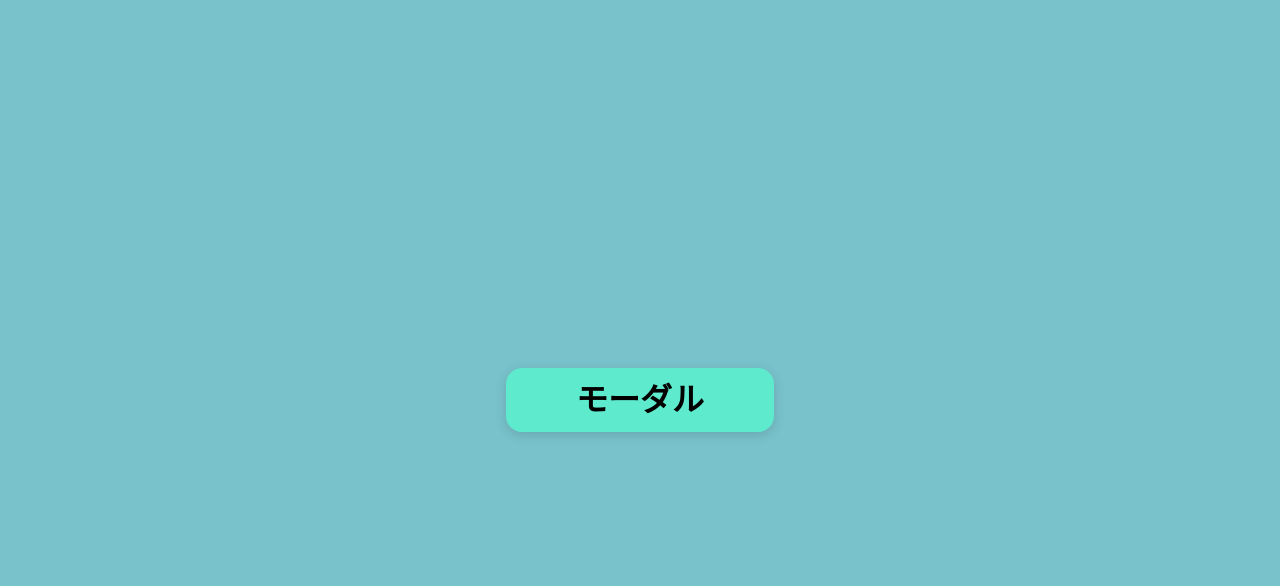
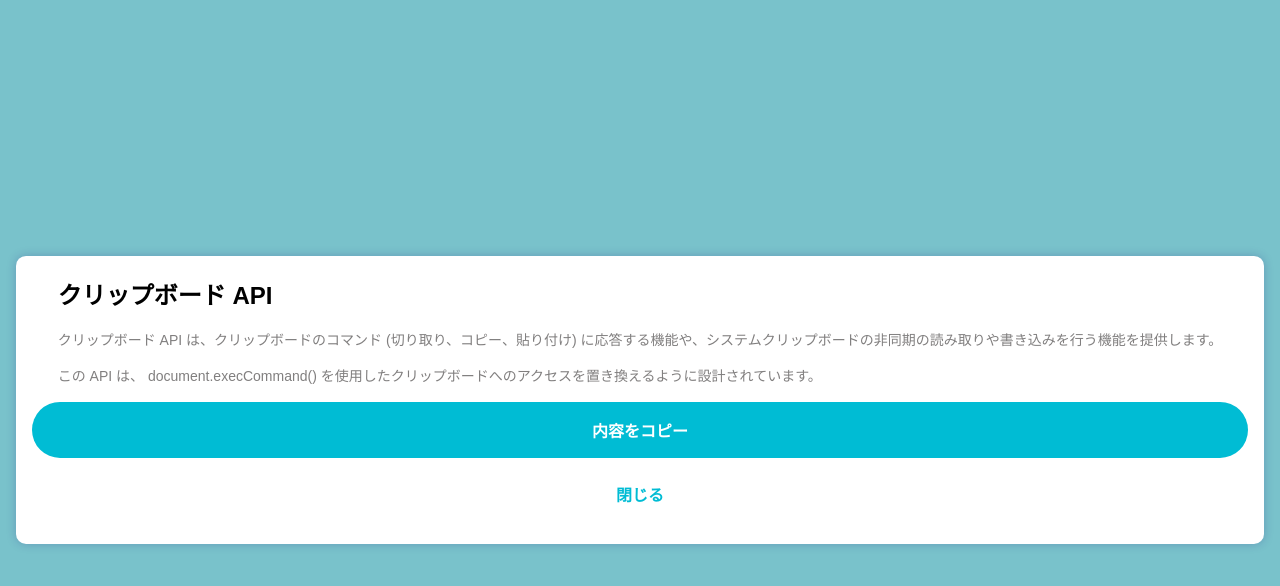
Before and after one commit to kim1536/vanillaJs-mobile-modal, a plain HTML site: page index.html in a window 1280 px wide. Both pictures are taken after a click on the button "モーダル". Drawn offline with nearby package versions, Linux system fonts and the light colour scheme; files whose address does not match are found by name; a web font is replaced by a local one.

Commit message:
モーダル表示機能とUI追加

```diff
--- /dev/null
+++ b/css/modal.css
@@ -0,0 +1,82 @@
+.modal-conrainer {
+  display: none;
+  position: fixed;
+  top: 50%;
+  left: 50%;
+  transform: translate(-50%, -50%);
+  width: 100%;
+  z-index: 2;
+}
+
+.modal-contents {
+  display: flex;
+  flex-direction: column;
+  justify-content: center;
+  align-items: center;
+  margin-left: 1rem;
+  margin-right: 1rem;
+  padding: 1.38rem 1rem;
+  text-align: center;
+  background-color: #fff;
+  border-radius: 10px;
+  box-shadow: 0px 0px 10px rgba(38, 36, 131, 0.25);
+  gap: 1rem;
+}
+
+.text-bord {
+  display: flex;
+  flex-direction: column;
+  gap: 1rem;
+}
+
+.title {
+  font-family: 'BIZ UDPGothic', sans-serif;;
+  font-size: 24px;
+  font-weight: 700;
+  line-height: 36px;
+  letter-spacing: 0em;
+  text-align: left;
+}
+
+.text {
+  font-family: 'BIZ UDPGothic', sans-serif;;
+  font-size: 14px;
+  font-weight: 400;
+  line-height: 20px;
+  letter-spacing: 0em;
+  text-align: left;
+  color: #817F7F;
+}
+
+.modal-btn-contents {
+  width: 100%;
+  display: flex;
+  flex-direction: column;
+  gap: 0.5rem
+}
+
+.copy-btn {
+  font-family: 'Inter', sans-serif;;
+  padding: 16px 32px 16px 32px;
+  border-radius: 100px;
+  border: 0;
+  background-color: #00BCD4;
+  color: #fff;
+  width: 100%;
+  font-size: 16px;
+  font-weight: 600;
+  cursor: pointer;
+}
+
+.close-btn {
+  font-family: 'Inter', sans-serif;;
+  padding: 16px 32px 16px 32px;
+  border-radius: 100px;
+  border: 0;
+  background-color: #fff;
+  color: #00BCD4;
+  width: 100%;
+  font-size: 16px;
+  font-weight: 600;
+  cursor: pointer;
+}
--- /dev/null
+++ b/html/modal.html
@@ -0,0 +1,15 @@
+<div class="modal-contents">
+  <div class="text-bord" id="textCopy">
+    <h1 class="title">クリップボード API</h1>
+    <p class="text">
+      クリップボード API は、クリップボードのコマンド (切り取り、コピー、貼り付け) に応答する機能や、システムクリップボードの非同期の読み取りや書き込みを行う機能を提供します。
+    </p>
+    <p class="text">
+      この API は、 document.execCommand() を使用したクリップボードへのアクセスを置き換えるように設計されています。
+    </p>
+  </div>
+  <div class="modal-btn-contents">
+    <button class="copy-btn" id="copyBtn">内容をコピー</button>
+    <button class="close-btn" id="closeModalBtn" onclick="closeModal()">閉じる</button>
+  </div>
+</div>
--- a/index.html
+++ b/index.html
@@ -7,13 +7,17 @@
   <link rel="stylesheet" href="https://cdn.jsdelivr.net/npm/reset-css@5.0.2/reset.min.css">
   <link rel="stylesheet" href="./index.css">
   <link rel="stylesheet" href="./css/modalButton.css">
+  <link rel="stylesheet" href="./css/modal.css">
+  <script defer src="./js/modal.js"></script>
   <title>モーダルとメッセージバー</title>
 </head>
 <body>
   <div class="container">
     <div class="modal-btn-conrainer">
-      <button class="modal-btn" id="showModalBtn">モーダル</button>
+      <button class="modal-btn" id="showModalBtn" onclick="openModal()">モーダル</button>
     </div>
+
+    <div class="modal-conrainer" id="modalConrainer"></div>
   </div>
 </body>
 </html>
--- /dev/null
+++ b/js/modal.js
@@ -0,0 +1,23 @@
+// モーダル要素を取得
+const modalContent = document.querySelector('.modal-conrainer');
+
+// モーダル初期化
+function initializeModal() {
+  fetch('../html/modal.html')
+    .then(res => res.text())
+    .then(data => {
+      modalContent.innerHTML = data;
+    });
+}
+
+// モーダルを開く
+function openModal() {
+  modalContent.style.display = 'block';
+  initializeModal();
+}
+
+// モーダルを閉じる
+function closeModal() {
+  modalContent.style.display = 'none';
+  modalContent.innerHTML = null;
+}
```
